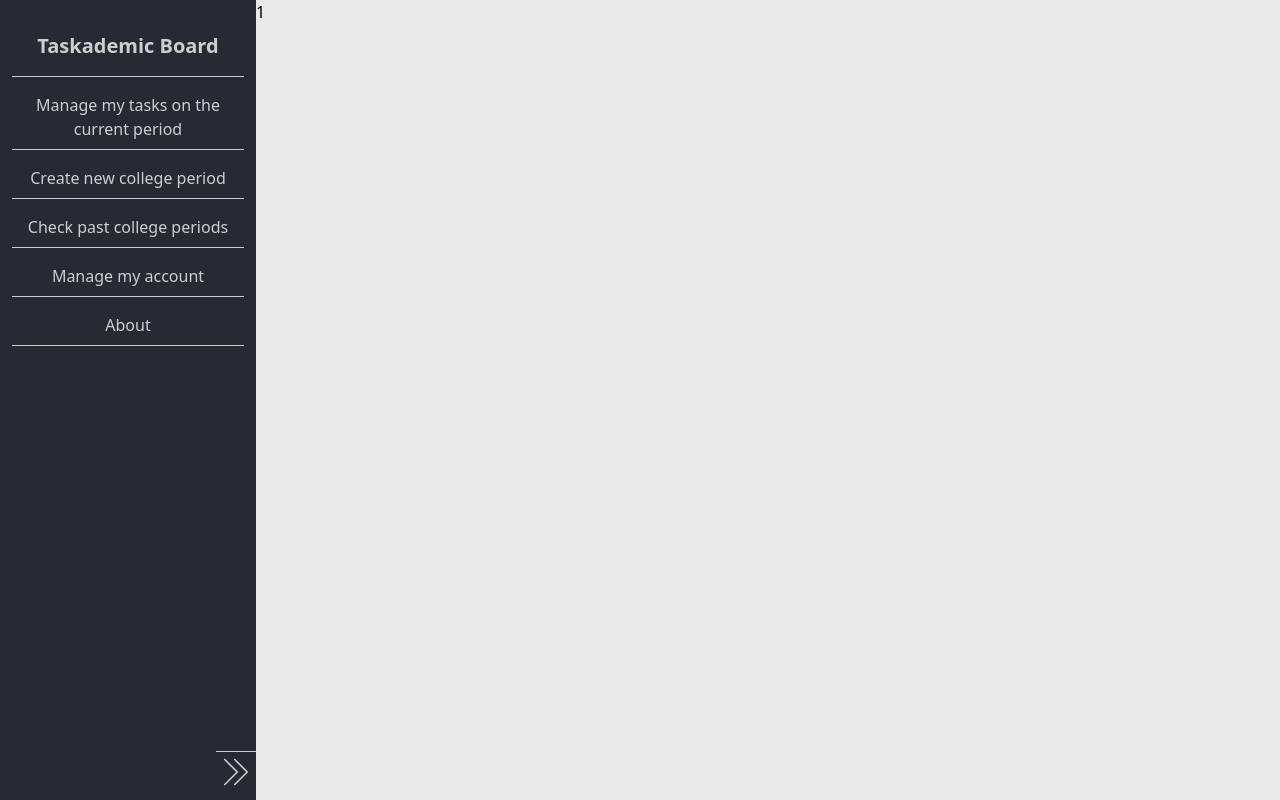
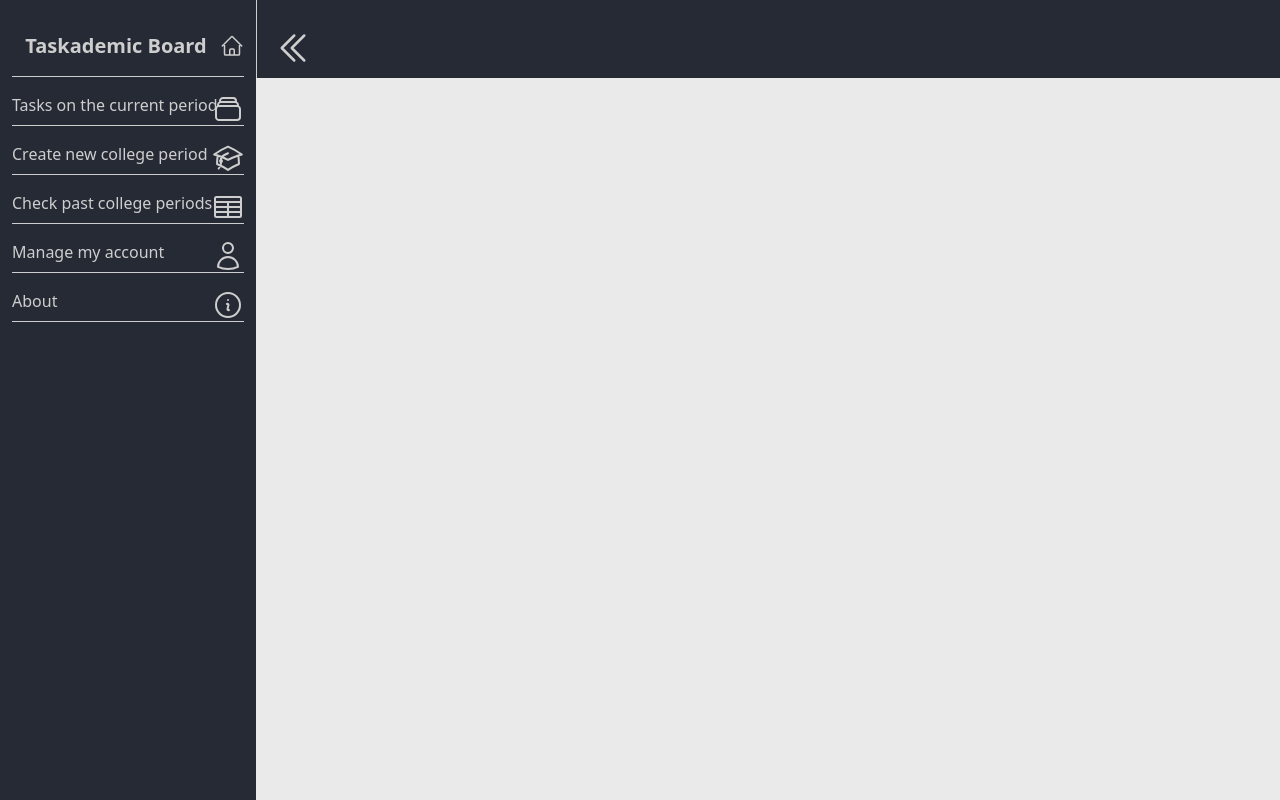
Before and after one commit to kendallv17/Taskademic-Front-End, a React (Create React App) app: page / in a window 1280 px wide. Built offline with nearby package versions, Linux system fonts and the light colour scheme.

Commit message:
Interactiveness on sidebaR

```diff
--- a/src/App.js
+++ b/src/App.js
@@ -1,9 +1,14 @@
+import Navbar from "./components/navbar/Navbar";
 import Sidebar from "./components/sidebar/Sidebar";
+import { useState } from "react";
 function App() {
+  const [hidden, setHidden] = useState(false)
   return (
     <div className="flex min-h-screen bg-mercury-500">
-      <Sidebar></Sidebar>
-      <div className="h-full flex-auto">1</div>
+      <Sidebar hidden={ hidden }></Sidebar>
+      <div className="h-full flex-auto">
+        <Navbar hidden={ hidden } setHidden={ setHidden }></Navbar>
+      </div>
     </div>
   );
 }
--- /dev/null
+++ b/src/components/navbar/Navbar.js
@@ -0,0 +1,21 @@
+export default function Navbar({hidden, setHidden}){
+    return (
+    <nav className="bg-blue-dark px-2 sm:px-4 py-2.5 fixed w-full z-20 border-mercury-600 border-l pt-7">
+        <div className="container flex flex-wrap justify-start items-center">
+            <div className="flex md:order-2" onClick={() => setHidden(!hidden)}>
+                <div className="flex text-lg">
+                    { !hidden ?
+                        <svg xmlns="http://www.w3.org/2000/svg" fill="none" viewBox="0 0 24 24" strokeWidth="1.5" stroke="currentColor" className="w-10 h-10 text-mercury-600 hover:text-bright-turquoise-600">
+                            <path strokeLinecap="round" strokeLinejoin="round" d="M18.75 19.5l-7.5-7.5 7.5-7.5m-6 15L5.25 12l7.5-7.5" />
+                        </svg>
+                        :
+                        <svg xmlns="http://www.w3.org/2000/svg" fill="none" viewBox="0 0 24 24" strokeWidth="1.5" stroke="currentColor" className="w-10 h-10 text-mercury-600 hover:text-bright-turquoise-600">
+                            <path strokeLinecap="round" strokeLinejoin="round" d="M11.25 4.5l7.5 7.5-7.5 7.5m-6-15l7.5 7.5-7.5 7.5" />
+                        </svg>
+                    }
+                </div>
+            </div>
+        </div>
+    </nav>
+    )
+}
--- a/src/components/sidebar/sidebar.js
+++ b/src/components/sidebar/sidebar.js
@@ -1,28 +1,46 @@
-import React, { useState } from "react"
+import React from "react"
 import SidebarItem from "../sidebarItem/SidebarItem"
-export default function Sidebar(){
-    const [hidden, setHidden] = useState(false)
+export default function Sidebar({hidden}){
     return (
-        <aside className="w-64" aria-label="Sidebar">
+        !hidden ? <aside className="w-64" aria-label="Sidebar">
         <div className="overflow-y-auto min-h-full py-4 px-3 bg-blue-dark relative">
             <ul className="space-y-2">
                 <li className="border-b border-mercury-600">
                     <a href="/" className="flex items-center py-4 text-base text-center font-normal text-mercury-600">
-                            <span className="self-center text-xl flex-auto font-semibold dark:text-white">Taskademic Board</span>
+                        <span className="self-center text-xl flex-auto font-semibold dark:text-white hover:text-radical-red-500">Taskademic Board</span>
+                        <svg xmlns="http://www.w3.org/2000/svg" fill="none" viewBox="0 0 24 24" strokeWidth="1.5" stroke="currentColor" className="w-6 h-6">
+                            <path strokeLinecap="round" strokeLinejoin="round" d="M2.25 12l8.954-8.955c.44-.439 1.152-.439 1.591 0L21.75 12M4.5 9.75v10.125c0 .621.504 1.125 1.125 1.125H9.75v-4.875c0-.621.504-1.125 1.125-1.125h2.25c.621 0 1.125.504 1.125 1.125V21h4.125c.621 0 1.125-.504 1.125-1.125V9.75M8.25 21h8.25" />
+                        </svg>
                     </a>
+
                 </li>
-                    <SidebarItem href={"/"} text={ "Manage my tasks on the current period" }/>
-                    <SidebarItem href={"/"} text={ "Create new college period" }/>
-                    <SidebarItem href={"/"} text={ "Check past college periods" }/>
-                    <SidebarItem href={"/"} text={ "Manage my account" }/>
-                    <SidebarItem href={"/"} text={ "About" }/>
-                    <li className="absolute bottom-2 right-0 text-mercury-600 border-t border-mercury-600 flex-auto">
-                        <svg xmlns="http://www.w3.org/2000/svg" fill="none" viewBox="0 0 24 24" strokeWidth="1" stroke="currentColor" className="w-10 h-10">
-                            <path strokeLinecap="round" strokeLinejoin="round" d="M11.25 4.5l7.5 7.5-7.5 7.5m-6-15l7.5 7.5-7.5 7.5" />
+                <SidebarItem href={"/"} text={ "Tasks on the current period" } icon = {
+                    <svg xmlns="http://www.w3.org/2000/svg" fill="none" viewBox="0 0 24 24" strokeWidth="1.5" stroke="currentColor" className="w-8 h-8">
+                        <path strokeLinecap="round" strokeLinejoin="round" d="M6 6.878V6a2.25 2.25 0 012.25-2.25h7.5A2.25 2.25 0 0118 6v.878m-12 0c.235-.083.487-.128.75-.128h10.5c.263 0 .515.045.75.128m-12 0A2.25 2.25 0 004.5 9v.878m13.5-3A2.25 2.25 0 0119.5 9v.878m0 0a2.246 2.246 0 00-.75-.128H5.25c-.263 0-.515.045-.75.128m15 0A2.25 2.25 0 0121 12v6a2.25 2.25 0 01-2.25 2.25H5.25A2.25 2.25 0 013 18v-6c0-.98.626-1.813 1.5-2.122" />
                     </svg>
-                    </li>
+                } />
+                <SidebarItem href={"/"} text={ "Create new college period" } icon = {
+                    <svg xmlns="http://www.w3.org/2000/svg" fill="none" viewBox="0 0 24 24" strokeWidth="1.5" stroke="currentColor" className="w-8 h-8">
+                        <path strokeLinecap="round" strokeLinejoin="round" d="M4.26 10.147a60.436 60.436 0 00-.491 6.347A48.627 48.627 0 0112 20.904a48.627 48.627 0 018.232-4.41 60.46 60.46 0 00-.491-6.347m-15.482 0a50.57 50.57 0 00-2.658-.813A59.905 59.905 0 0112 3.493a59.902 59.902 0 0110.399 5.84c-.896.248-1.783.52-2.658.814m-15.482 0A50.697 50.697 0 0112 13.489a50.702 50.702 0 017.74-3.342M6.75 15a.75.75 0 100-1.5.75.75 0 000 1.5zm0 0v-3.675A55.378 55.378 0 0112 8.443m-7.007 11.55A5.981 5.981 0 006.75 15.75v-1.5" />
+                    </svg>
+                } />
+                <SidebarItem href={"/"} text={ "Check past college periods" } icon = {
+                    <svg xmlns="http://www.w3.org/2000/svg" fill="none" viewBox="0 0 24 24" strokeWidth="1.5" stroke="currentColor" className="w-8 h-8">
+                        <path strokeLinecap="round" strokeLinejoin="round" d="M3.375 19.5h17.25m-17.25 0a1.125 1.125 0 01-1.125-1.125M3.375 19.5h7.5c.621 0 1.125-.504 1.125-1.125m-9.75 0V5.625m0 12.75v-1.5c0-.621.504-1.125 1.125-1.125m18.375 2.625V5.625m0 12.75c0 .621-.504 1.125-1.125 1.125m1.125-1.125v-1.5c0-.621-.504-1.125-1.125-1.125m0 3.75h-7.5A1.125 1.125 0 0112 18.375m9.75-12.75c0-.621-.504-1.125-1.125-1.125H3.375c-.621 0-1.125.504-1.125 1.125m19.5 0v1.5c0 .621-.504 1.125-1.125 1.125M2.25 5.625v1.5c0 .621.504 1.125 1.125 1.125m0 0h17.25m-17.25 0h7.5c.621 0 1.125.504 1.125 1.125M3.375 8.25c-.621 0-1.125.504-1.125 1.125v1.5c0 .621.504 1.125 1.125 1.125m17.25-3.75h-7.5c-.621 0-1.125.504-1.125 1.125m8.625-1.125c.621 0 1.125.504 1.125 1.125v1.5c0 .621-.504 1.125-1.125 1.125m-17.25 0h7.5m-7.5 0c-.621 0-1.125.504-1.125 1.125v1.5c0 .621.504 1.125 1.125 1.125M12 10.875v-1.5m0 1.5c0 .621-.504 1.125-1.125 1.125M12 10.875c0 .621.504 1.125 1.125 1.125m-2.25 0c.621 0 1.125.504 1.125 1.125M13.125 12h7.5m-7.5 0c-.621 0-1.125.504-1.125 1.125M20.625 12c.621 0 1.125.504 1.125 1.125v1.5c0 .621-.504 1.125-1.125 1.125m-17.25 0h7.5M12 14.625v-1.5m0 1.5c0 .621-.504 1.125-1.125 1.125M12 14.625c0 .621.504 1.125 1.125 1.125m-2.25 0c.621 0 1.125.504 1.125 1.125m0 1.5v-1.5m0 0c0-.621.504-1.125 1.125-1.125m0 0h7.5" />
+                    </svg>
+                } />
+                <SidebarItem href={"/"} text={ "Manage my account" } icon = {
+                    <svg xmlns="http://www.w3.org/2000/svg" fill="none" viewBox="0 0 24 24" strokeWidth="1.5" stroke="currentColor" className="w-8 h-8">
+                        <path strokeLinecap="round" strokeLinejoin="round" d="M15.75 6a3.75 3.75 0 11-7.5 0 3.75 3.75 0 017.5 0zM4.501 20.118a7.5 7.5 0 0114.998 0A17.933 17.933 0 0112 21.75c-2.676 0-5.216-.584-7.499-1.632z" />
+                    </svg>
+                } />
+                <SidebarItem href={"/"} text={ "About" } icon = {
+                    <svg xmlns="http://www.w3.org/2000/svg" fill="none" viewBox="0 0 24 24" strokeWidth="1.5" stroke="currentColor" className="w-8 h-8">
+                        <path strokeLinecap="round" strokeLinejoin="round" d="M11.25 11.25l.041-.02a.75.75 0 011.063.852l-.708 2.836a.75.75 0 001.063.853l.041-.021M21 12a9 9 0 11-18 0 9 9 0 0118 0zm-9-3.75h.008v.008H12V8.25z" />
+                    </svg>
+                } />
             </ul>
         </div>
-        </aside>
+    </aside> : <></>
     )
 }
--- a/src/components/sidebarItem/sidebarItem.js
+++ b/src/components/sidebarItem/sidebarItem.js
@@ -1,10 +1,13 @@
 import React from "react";
 import { Link } from "react-router-dom";
-export default function SidebarItem({href, text}){
+export default function SidebarItem({href, text, icon}){
     return (
         <li className="border-b border-mercury-600">
-            <Link to={href} className="flex items-center py-2 text-base text-center font-normal text-mercury-600 rounded-lg hover:bg-bright-turquoise-700">
-                <span className="self-center text-base flex-auto">{text}</span>
+            <Link to={href} className="flex items-center py-2 text-base text-center font-normal rounded-lg hover:bg-bright-turquoise-700">
+                <div className="flex">
+                    <span className="self-center text-base flex-auto text-mercury-600">{text}</span>
+                    <div className="flex-1 absolute right-3 text-mercury-600">{icon}</div>
+                </div>
             </Link>
         </li>
     )
--- a/src/pages/login/Login.js
+++ b/src/pages/login/Login.js
@@ -9,7 +9,7 @@ export default function Login(){
                 <div className="w-full bg-white rounded-lg shadow dark:border md:mt-0 sm:max-w-md xl:p-0 dark:bg-gray-800 dark:border-gray-700 bg-blue-dark">
                     <div className="p-6 space-y-4 md:space-y-6 sm:p-8">
                         <img src={welcome} alt="Welcome"/>
-                        <h2 className="text-xl font-bold leading-tight tracking-tight md:text-xl text-radical-red-500"> First lesson, sign in to your account </h2>
+                        <h2 className="text-xl font-bold leading-tight tracking-tight md:text-xl text-radical-red-500"> Your first task is to sign in to your account </h2>
                         <form className="space-y-4 md:space-y-6" action="/login" method="POST">
                             <div>
                                 <Input type="email" identifier="email" tittle="Email address" required={ true }/>
```
Lines whose indentation alone changed are shown as unchanged.
